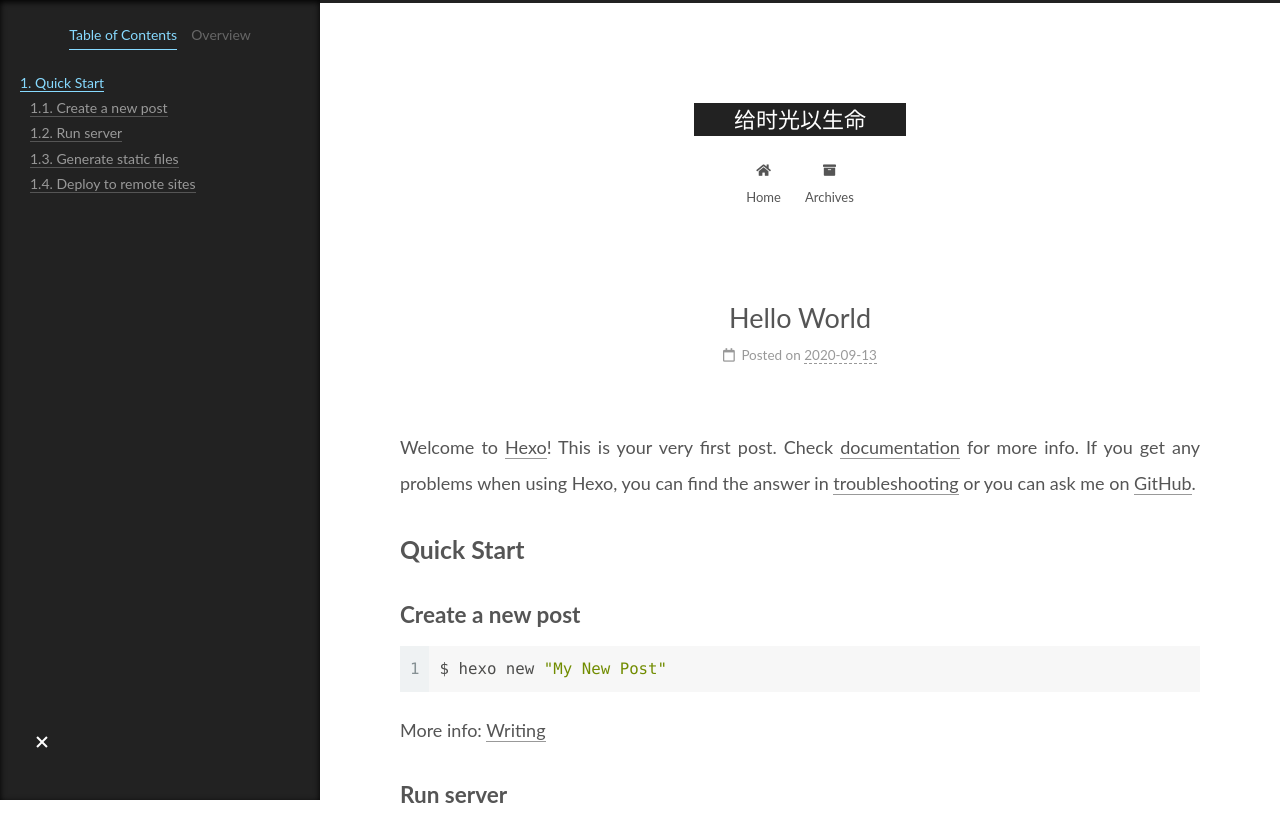
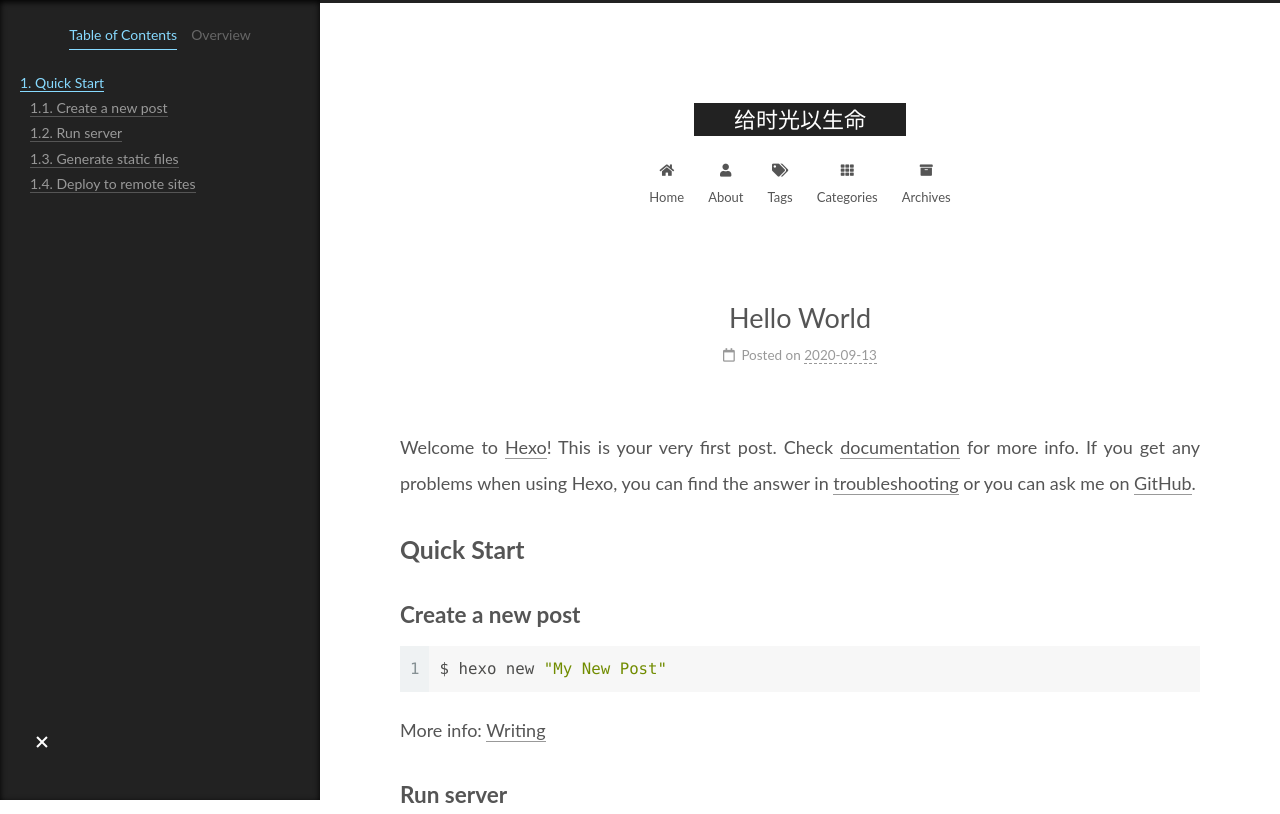
Before and after one commit to xmgChauncey/myBlog, a plain HTML site: page 2020/09/13/hello-world/index.html in a window 1280 px wide. Shown: the top 814 px of the page. Drawn offline with Linux system fonts and the light colour scheme.

Commit message:
Site updated: 2020-09-13 18:15:37

```diff
--- a/2020/09/13/hello-world/index.html
+++ b/2020/09/13/hello-world/index.html
@@ -115,6 +115,21 @@
         <li class="menu-item menu-item-home">
 
     <a href="/" rel="section"><i class="fa fa-home fa-fw"></i>Home</a>
+
+  </li>
+        <li class="menu-item menu-item-about">
+
+    <a href="/about/" rel="section"><i class="fa fa-user fa-fw"></i>About</a>
+
+  </li>
+        <li class="menu-item menu-item-tags">
+
+    <a href="/tags/" rel="section"><i class="fa fa-tags fa-fw"></i>Tags</a>
+
+  </li>
+        <li class="menu-item menu-item-categories">
+
+    <a href="/categories/" rel="section"><i class="fa fa-th fa-fw"></i>Categories</a>
 
   </li>
         <li class="menu-item menu-item-archives">
--- a/css/main.css
+++ b/css/main.css
@@ -1168,7 +1168,7 @@ pre .javascript .function {
 }
 .links-of-author a::before,
 .links-of-author span.exturl::before {
-  background: #feffee;
+  background: #ffa49f;
   border-radius: 50%;
   content: ' ';
   display: inline-block;
```
Also changed, not shown: archives/2020/09/index.html (+15 -0 lines), archives/2020/index.html (+15 -0 lines), archives/index.html (+15 -0 lines), index.html (+15 -0 lines).
